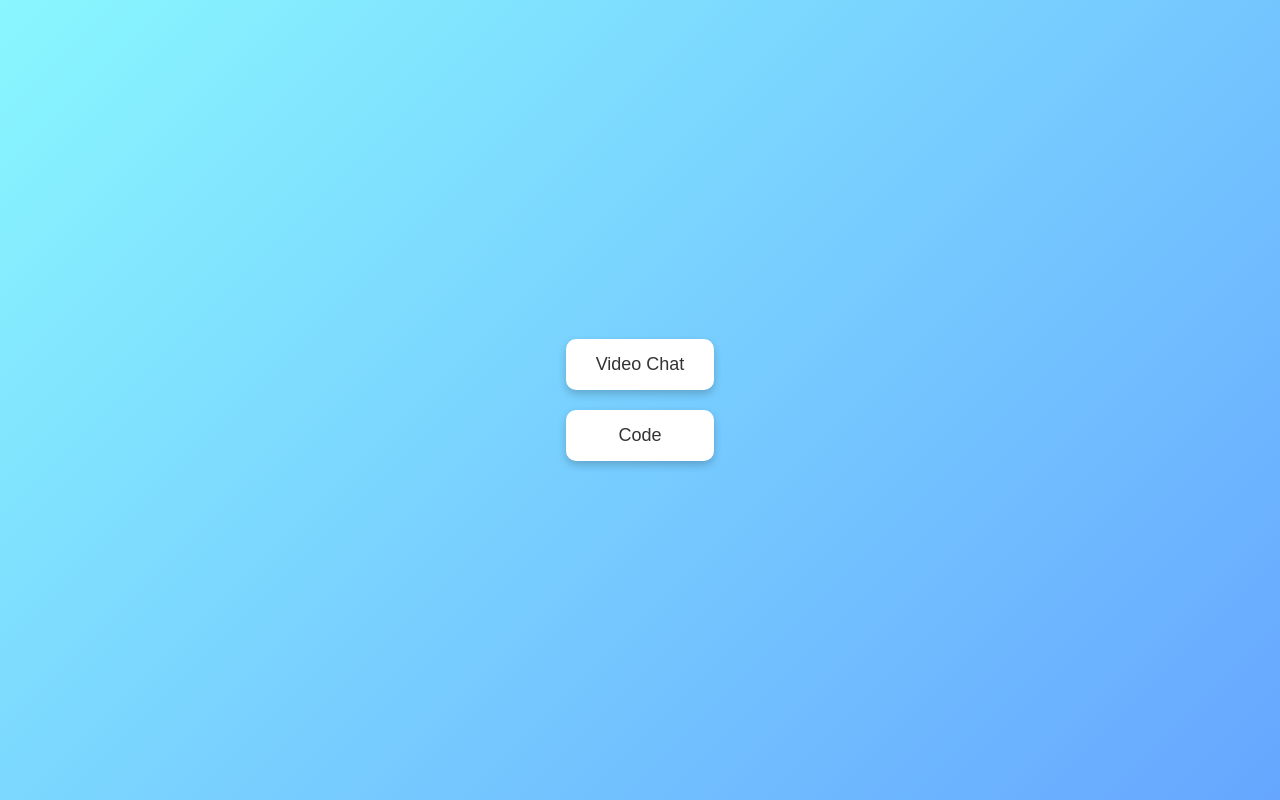
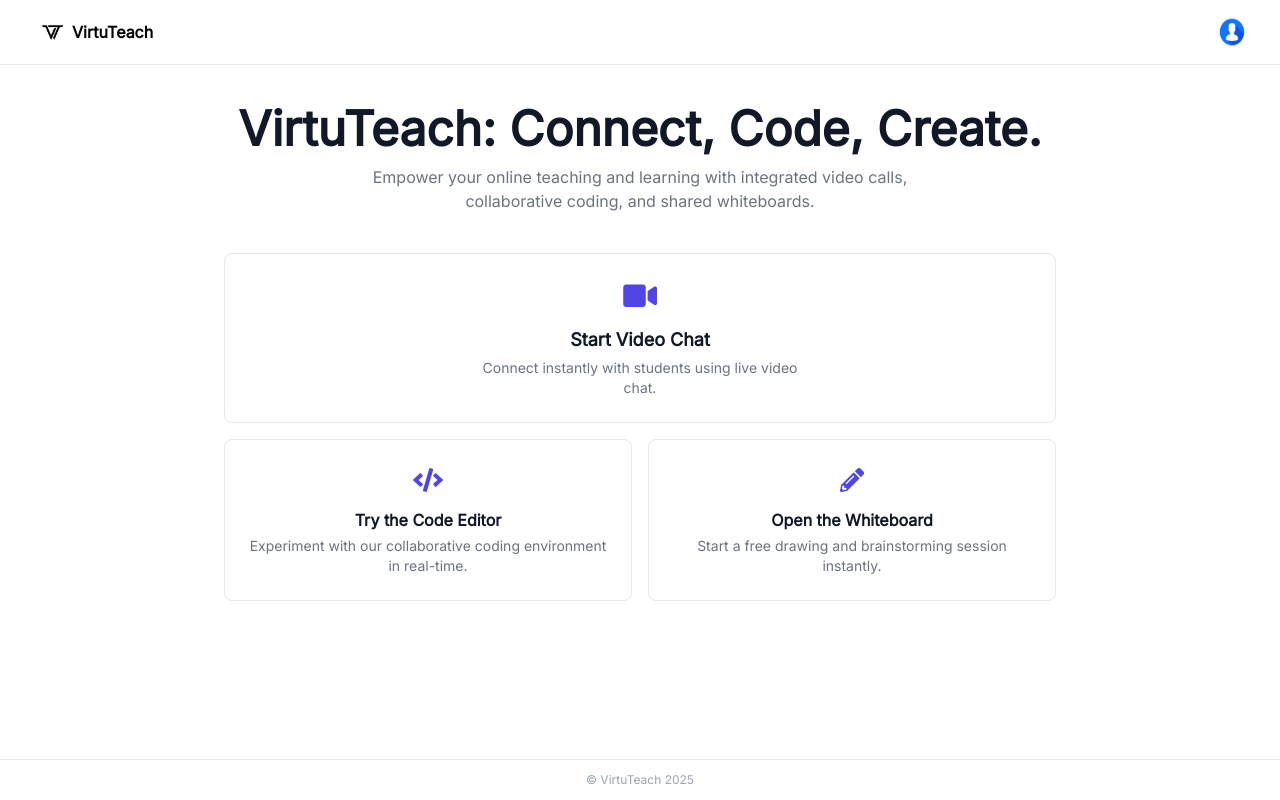
Before and after one commit to Arijeet005/EduMeet, a plain HTML site: page index.html in a window 1280 px wide. Drawn offline with nearby package versions, Linux system fonts and the light colour scheme.

Commit message:
add wlcome page ui

```diff
--- a/index.html
+++ b/index.html
@@ -1,54 +1,74 @@
-<!DOCTYPE html>
 <html lang="en">
-
  <head>
-    <meta charset="UTF-8" />
-    <meta name="viewport" content="width=device-width, initial-scale=1.0" />
-    <title>Call & Code</title>
+  <meta charset="utf-8"/>
+  <meta content="width=device-width, initial-scale=1" name="viewport"/>
+  <title>
+   VirtuTeach
+  </title>
+   <link rel="icon" type="image/x-icon" href="/assets/logo.jpg">
+  <script src="https://cdn.tailwindcss.com">
+  </script>
+  <link href="https://cdnjs.cloudflare.com/ajax/libs/font-awesome/5.15.3/css/all.min.css" rel="stylesheet"/>
+  <link href="https://fonts.googleapis.com/css2?family=Inter&amp;display=swap" rel="stylesheet"/>
   <style>
    body {
-            margin: 0;
-            padding: 0;
-            font-family: Arial, sans-serif;
-            height: 100vh;
-            display: flex;
-            justify-content: center;
-            align-items: center;
-            background: linear-gradient(135deg, #89f7fe, #66a6ff);
-        }
-
-        .button-container {
-            display: flex;
-            flex-direction: column;
-            gap: 20px;
-        }
-
-        .btn {
-            padding: 15px 30px;
-            font-size: 18px;
-            border: none;
-            border-radius: 10px;
-            cursor: pointer;
-            background-color: white;
-            color: #333;
-            transition: transform 0.2s, background-color 0.3s;
-            box-shadow: 0 4px 8px rgba(0, 0, 0, 0.2);
-        }
-
-        .btn:hover {
-            background-color: #e0e0e0;
-            transform: scale(1.05);
+      font-family: "Inter", sans-serif;
     }
   </style>
  </head>
+ <body class="bg-white text-gray-900">
+  <div class="min-h-screen flex flex-col justify-between">
+   <div>
+    <header class="border-b border-gray-200">
+     <nav aria-label="Top" class="max-w-7xl mx-auto px-4 sm:px-6 lg:px-8 h-16 flex items-center justify-between">
+      <div class="flex items-center ">
+        <img alt="logo" class="w-10 h-10 rounded-full" height="32" src="/assets/logo.jpg" width="25"/>
+       <span class="font-semibold text-black text-base">
+        VirtuTeach
+       </span>
+      </div>
+      <div>
+       <img alt="User avatar with dark hat and beard on dark background" class="w-8 h-8 rounded-full" height="32" src="/assets/user.png" width="32"/>
+      </div>
+     </nav>
+    </header>
+    <main class="max-w-4xl mx-auto px-4 sm:px-6 lg:px-8 pt-10 pb-16">
+     <h1 class="text-4xl sm:text-5xl font-extrabold text-gray-900 text-center leading-tight">
+      VirtuTeach: Connect, Code, Create.
+     </h1>
+     <p class="mt-3 text-center text-gray-500 text-sm sm:text-base max-w-xl mx-auto">
+      Empower your online teaching and learning with integrated video
+          calls, collaborative coding, and shared whiteboards.
+     </p>
+<section aria-label="Features" class="mt-10 grid grid-cols-1 sm:grid-cols-2 gap-4 max-w-4xl mx-auto">
+  <!-- Video Chat -->
+  <a href="videocall.html" class="sm:col-span-2 group border border-gray-200 rounded-lg p-6 flex flex-col items-center justify-center text-center hover:bg-indigo-50 hover:shadow-md transition transform hover:scale-105 duration-300 cursor-pointer">
+    <i class="fas fa-video text-indigo-600 text-3xl mb-3 group-hover:scale-110 transition-transform duration-300"></i>
+    <h2 class="font-bold text-gray-900 text-lg mb-1">Start Video Chat</h2>
+    <p class="text-gray-500 text-sm max-w-xs">Connect instantly with students using live video chat.</p>
+  </a>
 
-<body>
-    <div class="button-container">
-        <button class="btn" onclick="window.location.href = 'videocall.html'">Video Chat</button>
+  <!-- Code Editor -->
+  <a href="editor.html" class="group border border-gray-200 rounded-lg p-6 flex flex-col items-center text-center hover:bg-indigo-50 hover:shadow-md transition transform hover:scale-105 duration-300 cursor-pointer">
+    <i class="fas fa-code text-indigo-600 text-2xl mb-3 group-hover:scale-110 transition-transform duration-300"></i>
+    <h2 class="font-semibold text-gray-900 text-base mb-1">Try the Code Editor</h2>
+    <p class="text-gray-500 text-sm">Experiment with our collaborative coding environment in real-time.</p>
+  </a>
 
-        <!-- CODE Button navigates to editor.html in the same tab -->
-        <button class="btn" onclick="window.location.href = 'editor.html'">Code</button>
+  <!-- Whiteboard -->
+  <a href="whiteboard.html" class="group border border-gray-200 rounded-lg p-6 flex flex-col items-center text-center hover:bg-indigo-50 hover:shadow-md transition transform hover:scale-105 duration-300 cursor-pointer">
+    <i class="fas fa-pencil-alt text-indigo-600 text-2xl mb-3 group-hover:scale-110 transition-transform duration-300"></i>
+    <h2 class="font-semibold text-gray-900 text-base mb-1">Open the Whiteboard</h2>
+    <p class="text-gray-500 text-sm">Start a free drawing and brainstorming session instantly.</p>
+  </a>
+</section>
+    </main>
+   </div>
+   <div class="border-t border-gray-200 bg-white py-3 px-4 text-xs text-gray-400 flex items-center justify-center space-x-1">
+    <span>
+     © VirtuTeach 2025
+    </span>
+   </div>
   </div>
  </body>
-
 </html>
```
Lines whose indentation alone changed are shown as unchanged.
